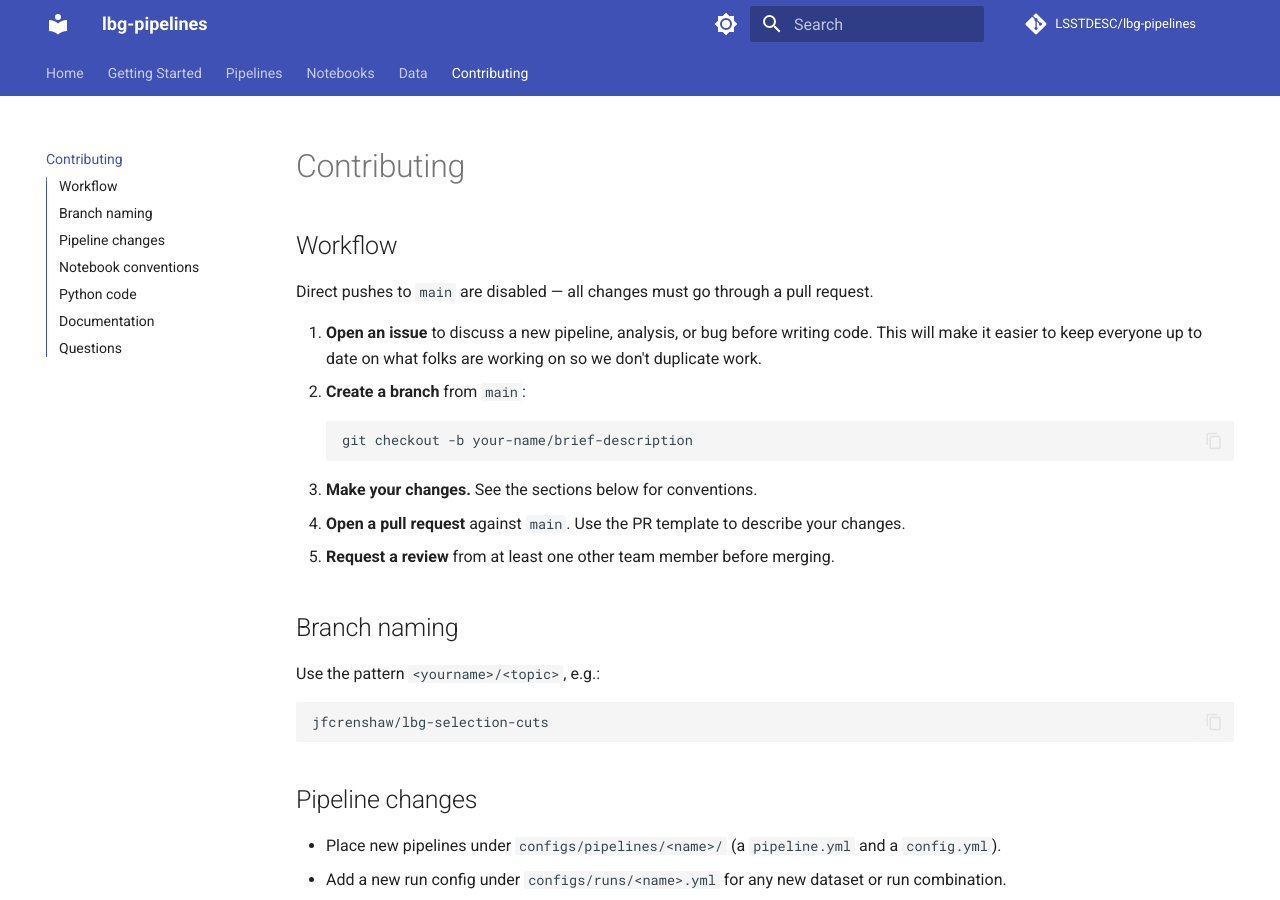
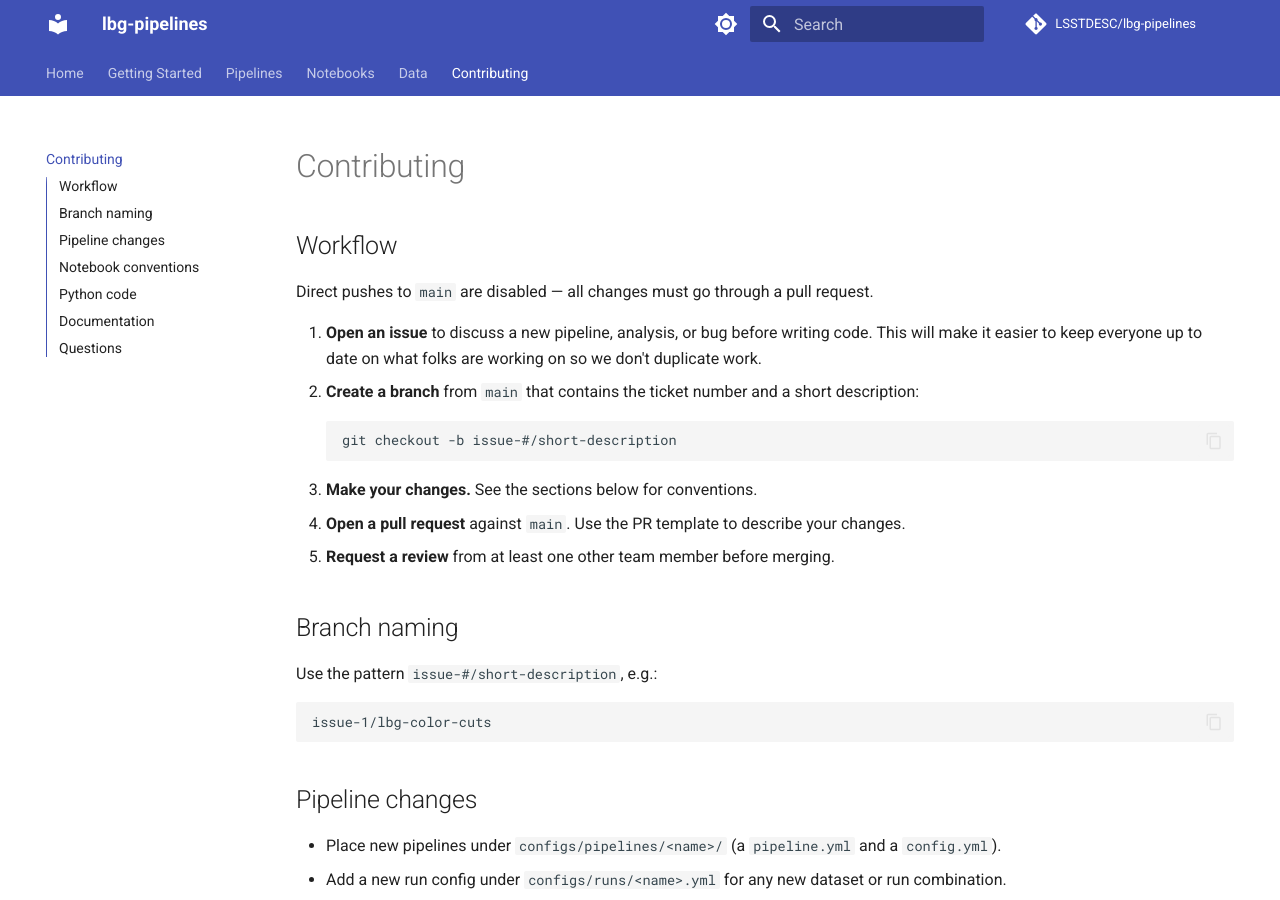
Before and after one commit to LSSTDESC/lbg-dp2, an MkDocs documentation site: the page built from docs/contributing.md, in a window 1280 px wide and 900 px high. Built offline with MkDocs 1.6.1 and Material for MkDocs 9.7.7, drawn with Linux system fonts in a browser that asks for light colours; comment, search, counter and statistics services are not loaded; some of the changed text lies outside the part shown.

Commit message:
Updated docs

````diff
--- a/docs/contributing.md
+++ b/docs/contributing.md
@@ -6,9 +6,9 @@ Direct pushes to `main` are disabled — all changes must go through a pull requ
 
 1. **Open an issue** to discuss a new pipeline, analysis, or bug before writing code.
 This will make it easier to keep everyone up to date on what folks are working on so we don't duplicate work.
-2. **Create a branch** from `main`:
+2. **Create a branch** from `main` that contains the ticket number and a short description:
    ```bash
-   git checkout -b your-name/brief-description
+   git checkout -b issue-#/short-description
    ```
 3. **Make your changes.** See the sections below for conventions.
 4. **Open a pull request** against `main`.
@@ -17,17 +17,17 @@ Use the PR template to describe your changes.
 
 ## Branch naming
 
-Use the pattern `<yourname>/<topic>`, e.g.:
+Use the pattern `issue-#/short-description`, e.g.:
 
 ```
-jfcrenshaw/lbg-selection-cuts
+issue-1/lbg-color-cuts
 ```
 
 ## Pipeline changes
 
 - Place new pipelines under `configs/pipelines/<name>/` (a `pipeline.yml` and a `config.yml`).
 - Add a new run config under `configs/runs/<name>.yml` for any new dataset or run combination.
-- Update `docs/pipelines/index.md` if a new pipeline is added.
+- Update `configs/pipelines/README.md` and/or `configs/runs/README.md` with the description of the new addition.
 - If you add new shared reference files, put them in `configs/`.
 
 ## Notebook conventions
````
